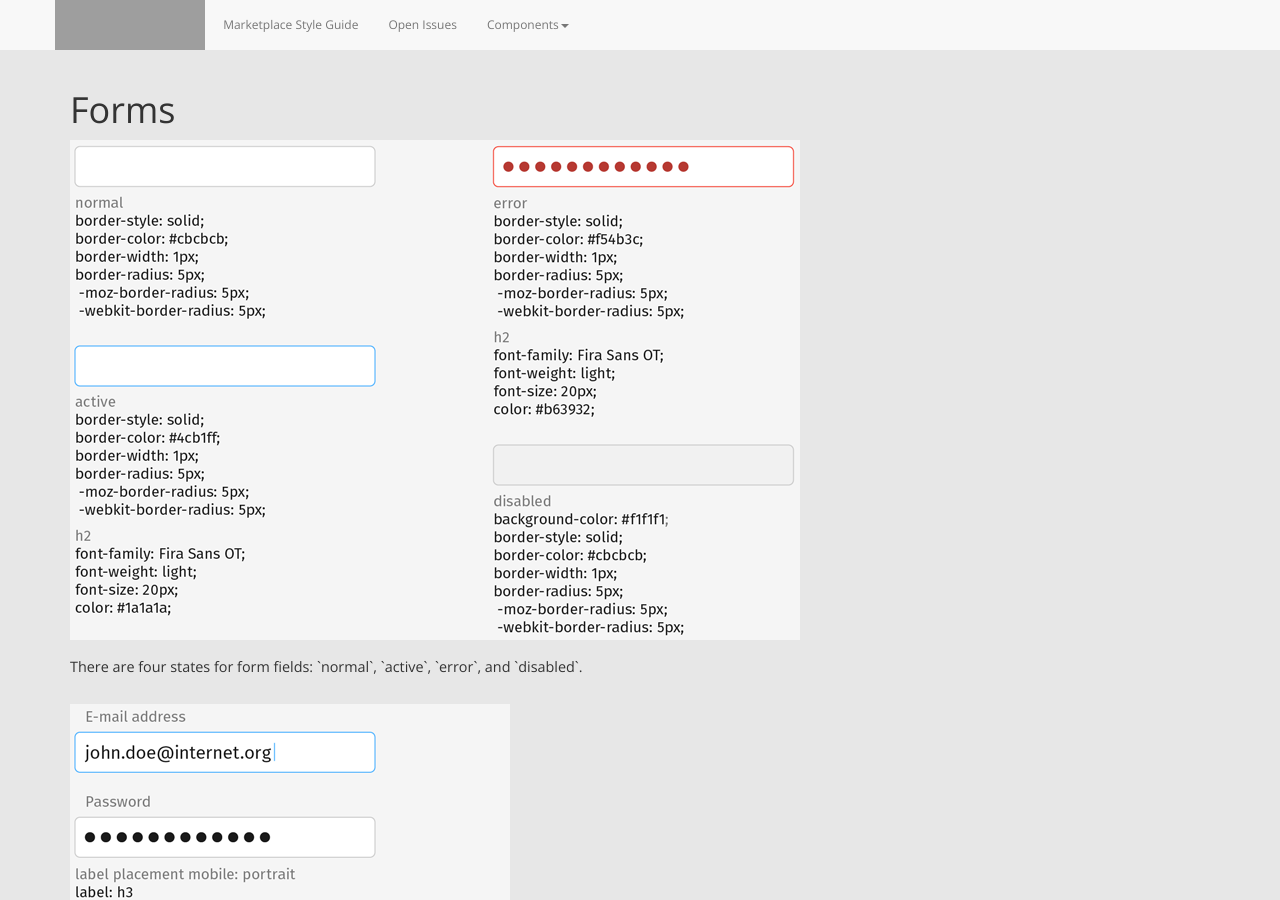
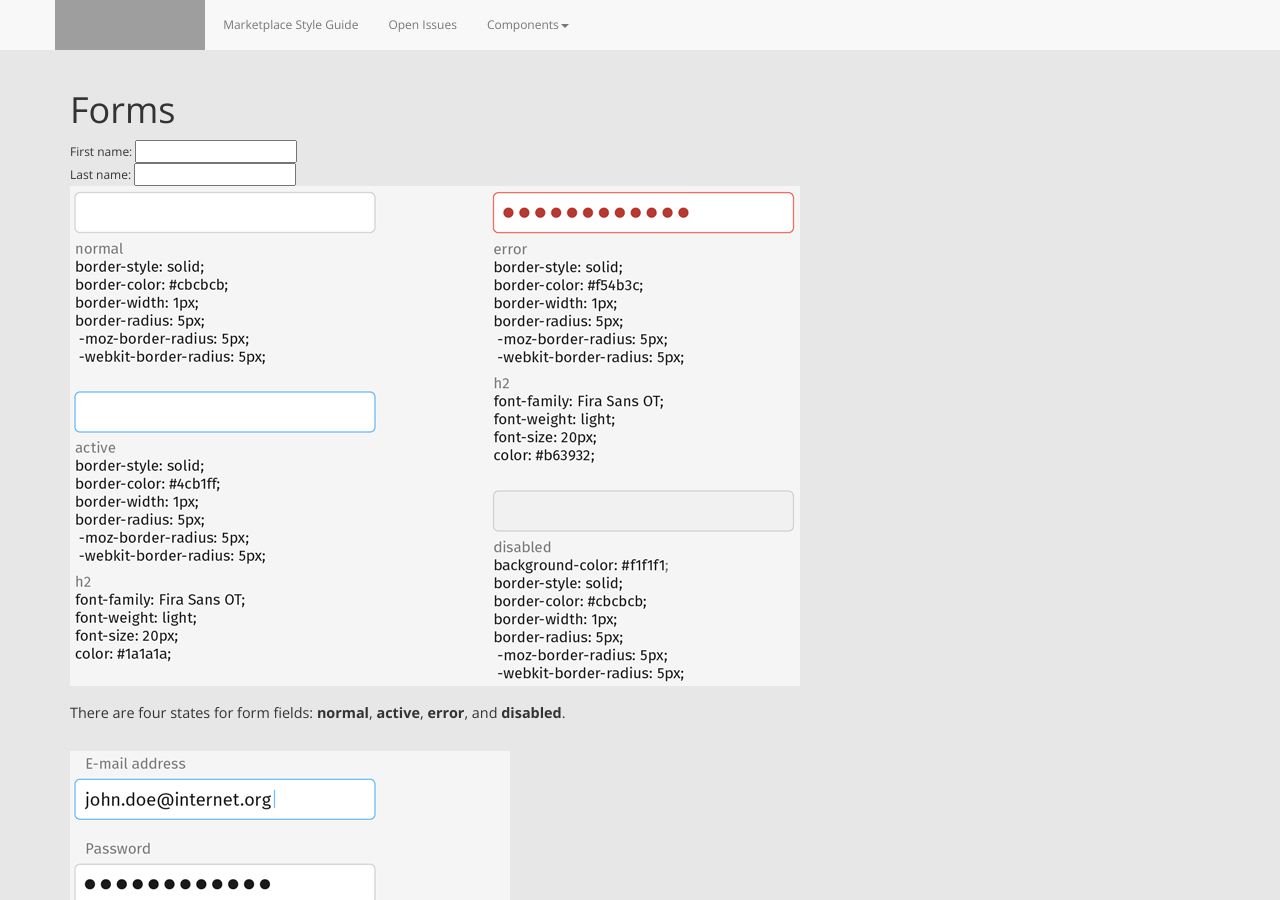
Before and after one commit to MarketplaceUX/marketplace-style-guides, a Jekyll site: the page built from forms.html, in a window 1280 px wide and 900 px high. Built offline with Jekyll 4.4.1, drawn with Linux system fonts in a browser that asks for light colours; nearby versions of some CDN libraries; grey boxes are pictures that could not be loaded.

Commit message:
forms update

```diff
--- a/forms.html
+++ b/forms.html
@@ -7,9 +7,13 @@ multipage: false
 	<div class="row">
 		<div class="col-sm-12 col-md-12 col-lg-12">
 			<h1>Forms</h1>
+				<form>
+					First name: <input type="text" name="firstName"><br>
+					Last name: <input type="text" name="lastName">
+				</form>
 				<img src="img/formFields.png"/><br/>
 				<br>
-				<p class="longText">There are four states for form fields: `normal`, `active`, `error`, and `disabled`.
+				<p class="longText">There are four states for form fields: <strong>normal</strong>, <strong>active</strong>, <strong>error</strong>, and <strong>disabled</strong>.
 				</p>
 				<br>
 				<img src="img/formLabels.png"/><br/>
```
